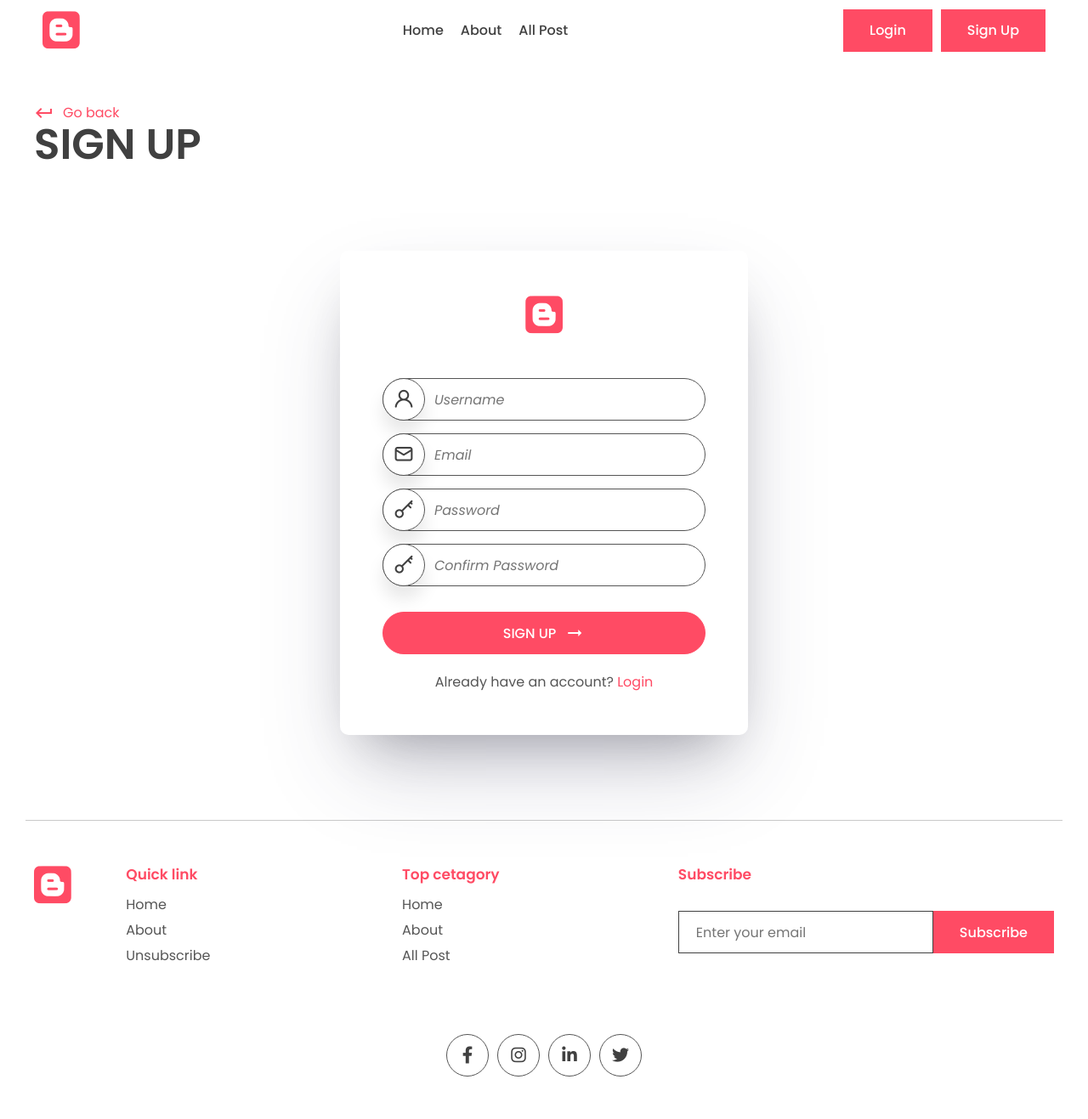
After one commit to Bahna-Darius/taste_enjoy_eat, a Django app: page /accounts/register/ in a window 1280 px wide. The commit adds this page. Shown: the whole page at 85% size. Run offline with Django 4.2, Linux system fonts and the light colour scheme; some libraries are stand-ins or nearby versions.

Commit message:
Creating the Sign-up page

```diff
--- a/app/forms.py
+++ b/app/forms.py
@@ -1,6 +1,8 @@
 from django import forms
 from app.models import Comments, Subscribe
 from django.utils.translation import gettext_lazy as _
+from django.contrib.auth.forms import UserCreationForm
+from django.contrib.auth.models import User
 
 
 class CommentForm(forms.ModelForm):
@@ -26,3 +28,38 @@ class SubscribeForm(forms.ModelForm):
     def __init__(self, *args, **kwargs):
         super().__init__(*args, **kwargs)
         self.fields['email'].widget.attrs['placeholder'] = 'Enter your email address'
+
+
+class NewUserForm(UserCreationForm):
+    class Meta:
+        model = User
+        fields = ("username", "email", "password1", "password2")
+
+    def  __init__(self, *args, **kwargs):
+        super().__init__(*args, **kwargs)
+        self.fields['username'].widget.attrs['placeholder'] = 'Username'
+        self.fields['email'].widget.attrs['placeholder'] = 'Email'
+        self.fields['password1'].widget.attrs['placeholder'] = 'Password'
+        self.fields['password2'].widget.attrs['placeholder'] = 'Confirm Password'
+
+    def clean_username(self):   # to make sure that the username is unique.
+        username = self.cleaned_data['username'].lower()
+        new = User.objects.filter(username=username)
+        if new.count():
+            raise forms.ValidationError('Username is already taken!')
+        return username
+
+    def clean_email(self):
+        email = self.cleaned_data['email'].lower()
+        new = User.objects.filter(email=email)
+        if new.count():
+            raise forms.ValidationError('Email is already taken!')
+        return email
+
+    def clean_password2(self):
+        password1 = self.cleaned_data.get('password1')  # to make sure that the password is the same.
+        password2 = self.cleaned_data.get('password2')
+
+        if password1 and password2 and password1 != password2:
+            raise forms.ValidationError("Password don't match")
+        return password2
--- /dev/null
+++ b/app/templates/registration/registration.html
@@ -0,0 +1,93 @@
+  {% extends 'base.html' %}
+  {% block title %}Blog | Registration{% endblock title %}
+  {% block content %}
+
+      <div class="container">
+        <div class="page-name">
+          <a href="#" class="learn">
+            <span class="material-icons"> keyboard_return </span> Go back
+          </a>
+          <h1>Sign Up</h1>
+        </div>
+
+        <form method="post" class="form">
+        {% csrf_token %}
+          <center>
+            <div class="logo f-logo">
+              <i class="fa-brands fa-blogger"></i>
+            </div>
+
+          {% if form.non_field_errors %}
+          {% for error in form.non_field_errors %}
+            <div class="field-error">
+              <p>{{ error }}</p>
+            </div>
+            {% endfor %}
+            {% endif %}
+
+            <div class="inputs">
+              <div>
+                <div class="search-bar s-active input">
+                  {{ form.username }}
+                  <div class="animated-search">
+                    <i class="uil uil-user"></i>
+                  </div>
+                </div>
+                  {% if form.username.errors %}
+                <div class="field-error">
+                  <p>{{ form.username.errors.as_text }}</p>
+                </div>
+                    {% endif %}
+              </div>
+
+              <div>
+                <div class="search-bar s-active input">
+                  {{ form.email }}
+                  <div class="animated-search">
+                    <i class="uil uil-envelope-alt"></i>
+                  </div>
+                </div>
+                    {% if form.email.errors %}
+                <div class="field-error">
+                  <p>{{ form.email.errors.as_text }}</p>
+                </div>
+                    {% endif %}
+              </div>
+
+              <div>
+                <div class="search-bar s-active input">
+                  {{ form.password1}}
+                  <div class="animated-search">
+                    <i class="uil uil-key-skeleton"></i>
+                  </div>
+                </div>
+                 {% if form.password1.errors %}
+                <div class="field-error">
+                  <p>{{ form.password1.errors.as_text }}</p>
+                </div>
+                    {% endif %}
+              </div>
+              <div>
+                <div class="search-bar s-active input">
+                  {{ form.password2 }}
+                  <div class="animated-search">
+                    <i class="uil uil-key-skeleton"></i>
+                  </div>
+                </div>
+                 {% if form.password2.errors %}
+                <div class="field-error">
+                  <p>{{ form.password2.errors.as_text }}</p>
+                </div>
+                    {% endif %}
+              </div>
+              <button class="btn btn-primary rounded">
+                SIGN UP <span class="material-icons"> arrow_right_alt </span>
+              </button>
+              <center>
+                <p>Already have an account? <a href="login.html">Login</a></p>
+              </center>
+            </div>
+          </center>
+        </form>
+      </div>
+{% endblock content %}
--- a/app/urls.py
+++ b/app/urls.py
@@ -8,4 +8,5 @@ urlpatterns = [
        path('author/<slug:slug>', views.author_page, name='author_page'),
        path('search/', views.search_post, name='search'),
        path('about/', views.about, name='about'),
+       path('accounts/register/', views.register_user, name='register'),
 ]
--- a/app/views.py
+++ b/app/views.py
@@ -1,10 +1,11 @@
-from django.shortcuts import render
+from django.shortcuts import render, redirect
 from app.models import Post, Comments, Tag, Profile, WebsiteMeta
-from app.forms import CommentForm, SubscribeForm
+from app.forms import CommentForm, SubscribeForm, NewUserForm
 from django.http import HttpResponseRedirect
 from django.urls import reverse
 from django.contrib.auth.models import User
 from django.db.models import Count
+from django.contrib.auth import login
 
 
 def index(request):
@@ -151,3 +152,20 @@ def about(request):
     }
 
     return render(request, 'app/about.html', context)
+
+
+def register_user(request):
+    form = NewUserForm()
+
+    if request.method == 'POST':
+        form = NewUserForm(request.POST)
+        if form.is_valid():
+            user = form.save()  # to save the user in the database.
+            login(request, user)    # to login the user after registration.
+            return redirect('/')    # to redirect the user to the home page.
+
+    context = {
+        'form': form
+    }
+
+    return render(request, 'registration/registration.html', context)
--- a/templates/base.html
+++ b/templates/base.html
@@ -36,13 +36,19 @@
           <a href="">All Post</a>
         </div>
         <div class="action-btn">
-          <a href="pages/login.html"
-            ><button class="btn btn-scoundary">Login</button></a
+            {% if user.is_authenticated %}
+          <a href="{% url 'logout' %}"
+            ><button class="btn btn-scoundary">Logout</button></a
           >
-          <a href="pages/signup.html">
+            {% else %}
+          <a href="{% url 'login' %}">
+            <button class="btn btn-primary">Login</button></a
+          >
+          <a href="{% url 'register' %}">
             <button class="btn btn-primary">Sign Up</button></a
           >
           <i class="uil uil-align-center-alt menu" onclick="menu()"></i>
+            {% endif %}
         </div>
       </div>
     </header>
```
Also changed, not shown: app/templates/registration/login.html (+8 -0 lines), db.sqlite3.
